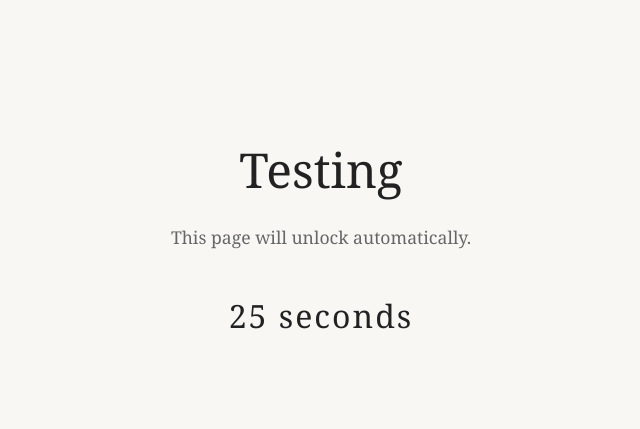
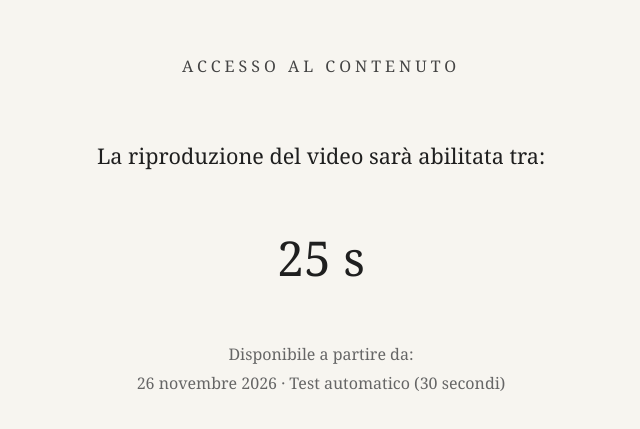
Before and after one commit to mohammadaliazizi2023c-dotcom/Per_lei, a plain HTML site: page index.html in a window 1280 px wide. Shown: the part 179-608 px from the top of the page, without its empty margins (319-959 px from the left). Drawn offline with Linux system fonts and the light colour scheme.

Commit message:
Update index.html for Italian localization and styling

```diff
--- a/index.html
+++ b/index.html
@@ -1,11 +1,13 @@
 <!DOCTYPE html>
-<html lang="en">
+<html lang="it">
 <head>
 <meta charset="UTF-8">
 <meta name="viewport" content="width=device-width, initial-scale=1.0">
-<title>Unlock Test</title>
+
+<title>Accesso al Contenuto</title>
 
 <style>
+
 * {
     box-sizing: border-box;
 }
@@ -14,42 +16,50 @@ body {
     margin: 0;
     min-height: 100vh;
     display: flex;
+    justify-content: center;
     align-items: center;
-    justify-content: center;
-    background: #f8f7f4;
-    color: #222;
+    background: #f7f5f0;
+    color: #1f1f1f;
     font-family: Georgia, serif;
+    padding: 30px;
 }
 
 .container {
     width: 100%;
     max-width: 900px;
-    padding: 40px;
     text-align: center;
 }
 
 h1 {
-    font-weight: 400;
-    font-size: 3rem;
-    margin-bottom: 20px;
+    font-size: 1rem;
+    font-weight: normal;
+    letter-spacing: 4px;
+    text-transform: uppercase;
+    margin-bottom: 60px;
+    color: #444;
 }
 
-.message {
-    color: #666;
-    font-size: 1.1rem;
+.main-text {
+    font-size: 1.35rem;
     line-height: 1.8;
-    margin-bottom: 40px;
+    margin-bottom: 50px;
 }
 
 #countdown {
-    font-size: 2rem;
-    letter-spacing: 2px;
+    font-size: 3rem;
+    font-weight: normal;
+    margin-bottom: 50px;
+}
+
+.release-info {
+    color: #666;
+    line-height: 1.8;
+    font-size: 1rem;
 }
 
 #videoSection {
     display: none;
-    margin-top: 30px;
-    animation: fadeIn 1s ease;
+    animation: fadeIn 1.2s ease;
 }
 
 .video-wrapper {
@@ -58,6 +68,7 @@ h1 {
     padding-bottom: 56.25%;
     height: 0;
     overflow: hidden;
+    border-radius: 12px;
 }
 
 .video-wrapper iframe {
@@ -66,12 +77,11 @@ h1 {
     width: 100%;
     height: 100%;
     border: none;
-    border-radius: 12px;
 }
 
-.note {
-    margin-top: 20px;
-    color: #777;
+.available {
+    margin-bottom: 40px;
+    font-size: 1.2rem;
 }
 
 @keyframes fadeIn {
@@ -79,11 +89,13 @@ h1 {
         opacity: 0;
         transform: translateY(15px);
     }
+
     to {
         opacity: 1;
         transform: translateY(0);
     }
 }
+
 </style>
 </head>
 
@@ -91,46 +103,57 @@ h1 {
 
 <div class="container">
 
-    <h1>Testing</h1>
+    <div id="waitingSection">
 
-    <div class="message">
-        This page will unlock automatically.
+        <h1>Accesso al Contenuto</h1>
+
+        <div class="main-text">
+            La riproduzione del video sarà abilitata tra:
+        </div>
+
+        <div id="countdown"></div>
+
+        <div class="release-info">
+            Disponibile a partire da:<br>
+            26 novembre 2026 · Test automatico (30 secondi)
+        </div>
+
     </div>
 
-    <div id="countdown"></div>
+    <div id="videoSection">
 
-    <div id="videoSection">
+        <h1>Accesso al Contenuto</h1>
+
+        <div class="available">
+            Presentazione disponibile.
+        </div>
+
         <div class="video-wrapper">
             <iframe id="videoFrame" allow="autoplay"></iframe>
         </div>
 
-        <div class="note">
-            Video unlocked successfully.
-        </div>
     </div>
 
 </div>
 
 <script>
 
-// 30 seconds from page load
-const releaseDate = new Date(Date.now() + 30 * 1000);
+// TEST: 30 secondi dal caricamento della pagina
+const releaseDate = new Date(Date.now() + 30000);
 
-// Base64-encoded file ID
-const hidden =
+// File ID codificato
+const hiddenId =
 "MUg3V25aaU5PRFgxVzQ5WlBjUF8waDdzUXdZNVVLNWRC";
 
 let unlocked = false;
 
 function unlockVideo() {
 
-    if (unlocked) {
-        return;
-    }
+    if (unlocked) return;
 
     unlocked = true;
 
-    const fileId = atob(hidden);
+    const fileId = atob(hiddenId);
 
     const videoUrl =
         "https://drive.google.com/file/d/" +
@@ -139,7 +162,7 @@ function unlockVideo() {
 
     document.getElementById("videoFrame").src = videoUrl;
 
-    document.getElementById("countdown").style.display = "none";
+    document.getElementById("waitingSection").style.display = "none";
     document.getElementById("videoSection").style.display = "block";
 
     clearInterval(timer);
@@ -157,7 +180,7 @@ function updateCountdown() {
     const seconds = Math.ceil(diff / 1000);
 
     document.getElementById("countdown").textContent =
-        seconds + " seconds";
+        seconds + " s";
 }
 
 updateCountdown();
@@ -167,5 +190,4 @@ const timer = setInterval(updateCountdown, 1000);
 </script>
 
 </body>
-
 </html>
```
